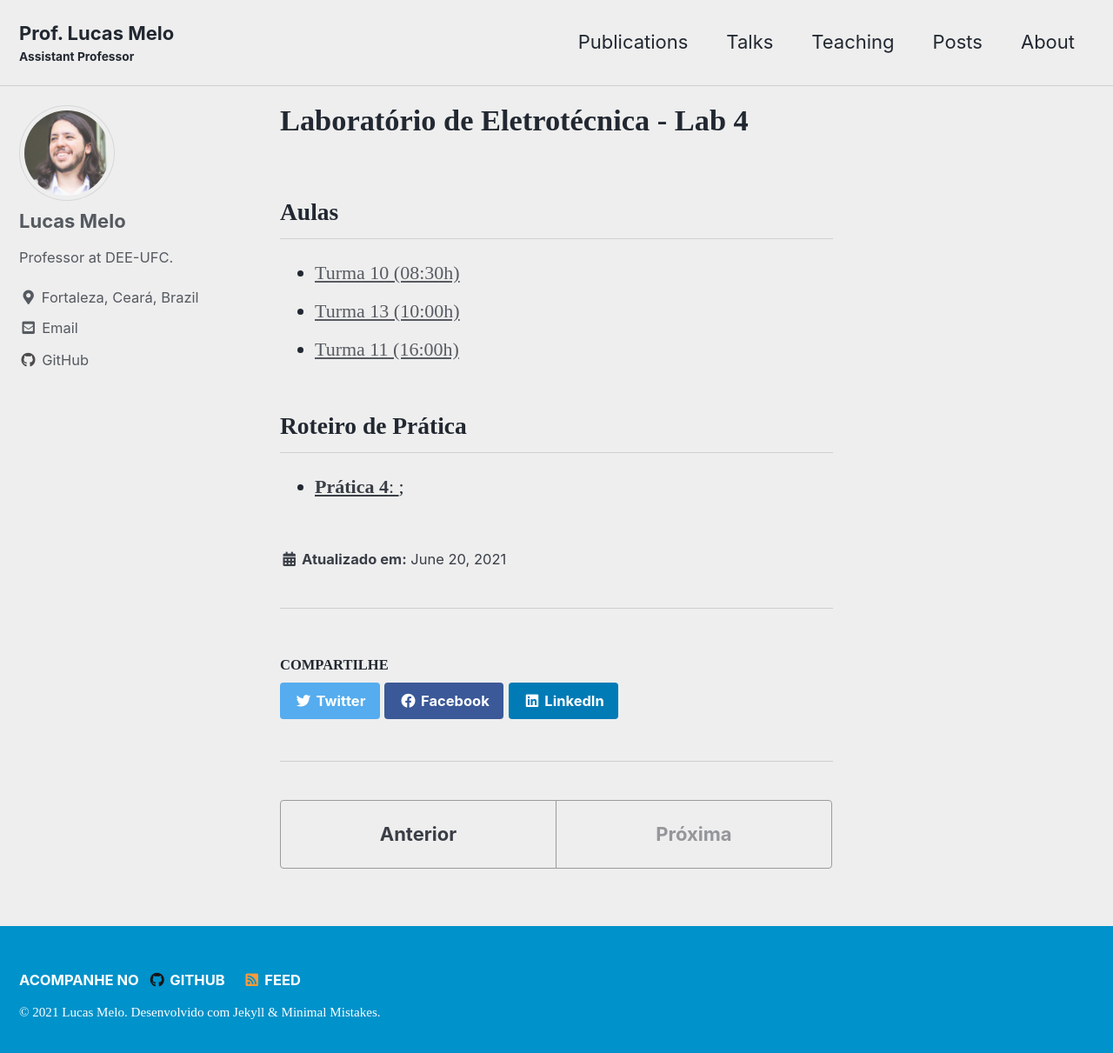
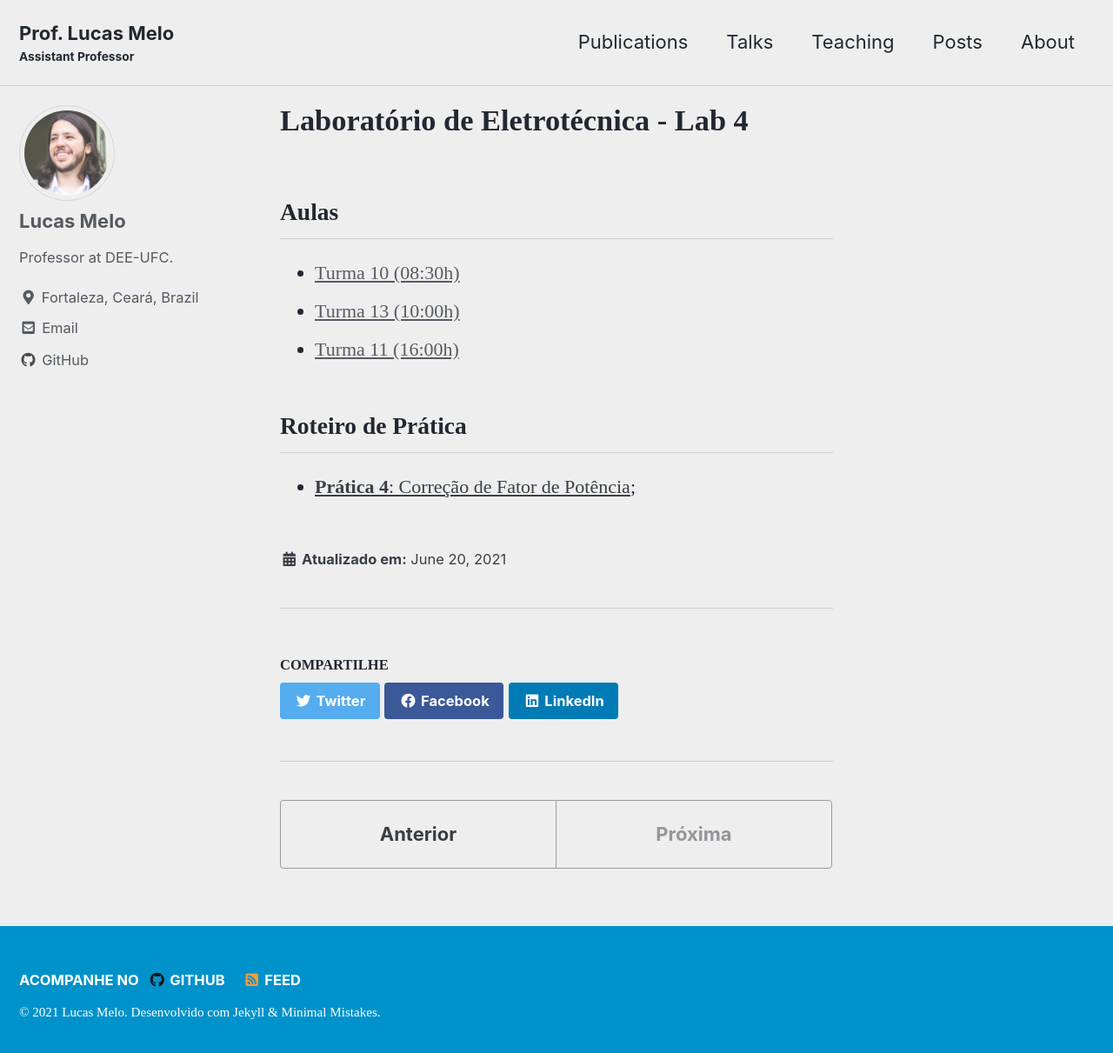
Before and after one commit to lucassm/lucassm.github.io, a Jekyll site: the page built from _teaching/LE-2021-1/Lab-4/index.md, in a window 1280 px wide and 1219 px high. Shown: the top 1211 px of the window at 87% size. Built offline with Jekyll 4.4.1, drawn with Linux system fonts in a browser that asks for light colours; cached includes are drawn as plain includes; some web fonts are replaced.

Commit message:
UPDATE 3 Pratica 04 LE-2021-1

```diff
--- a/_teaching/LE-2021-1/Lab-4/index.md
+++ b/_teaching/LE-2021-1/Lab-4/index.md
@@ -14,4 +14,4 @@ location: Fortaleza, Brazil
 - [Turma 11 (16:00h)]()
 
 ## Roteiro de Prática
-- [**Prática 4**: ](https://github.com/lucassm/lucassm.github.io/raw/master/files/LE-2021-1/Lab_Eletrotecnica_04.pdf);
+- [**Prática 4**: Correção de Fator de Potência](https://github.com/lucassm/lucassm.github.io/raw/master/files/LE-2021-1/Lab_Eletrotecnica_04.pdf);
```
